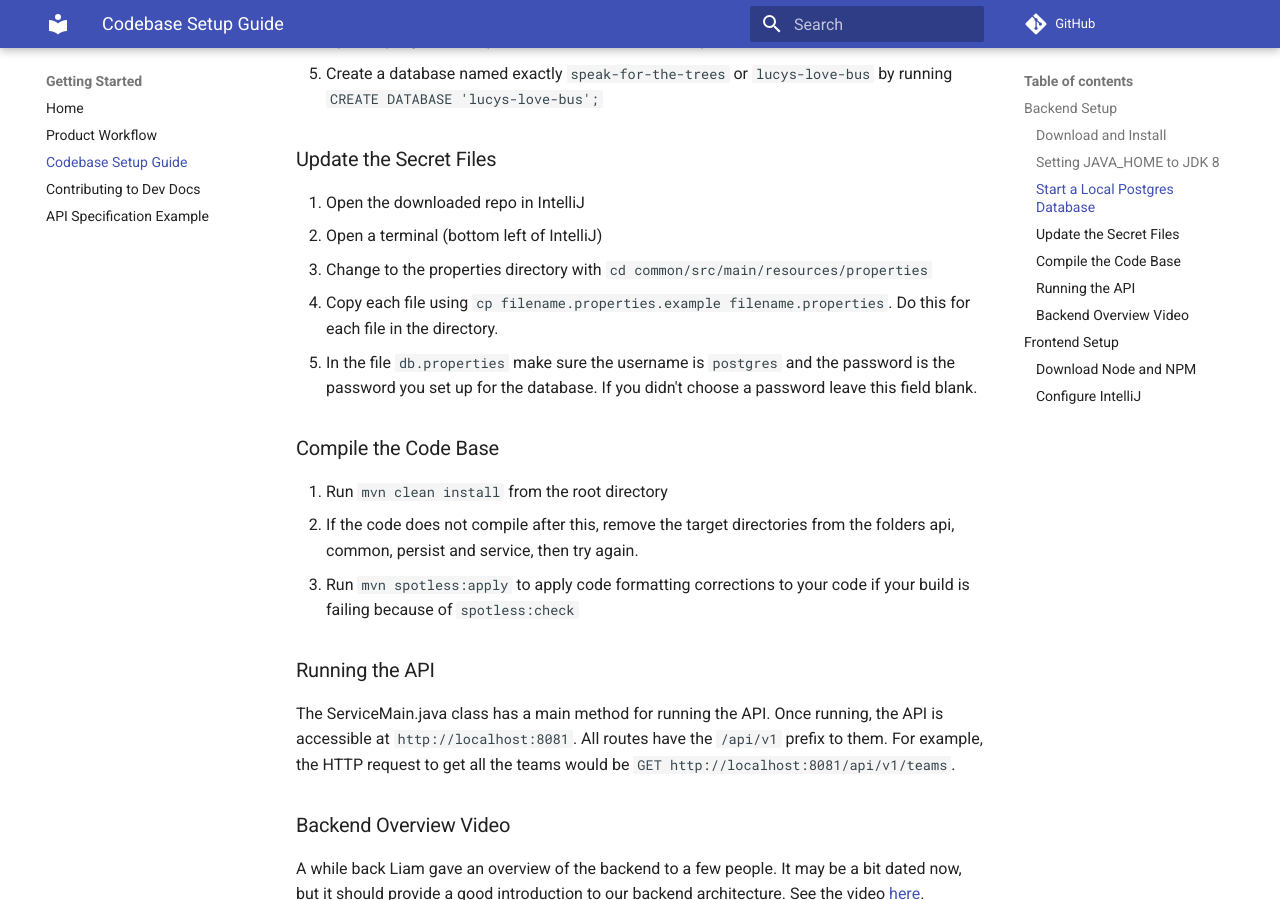
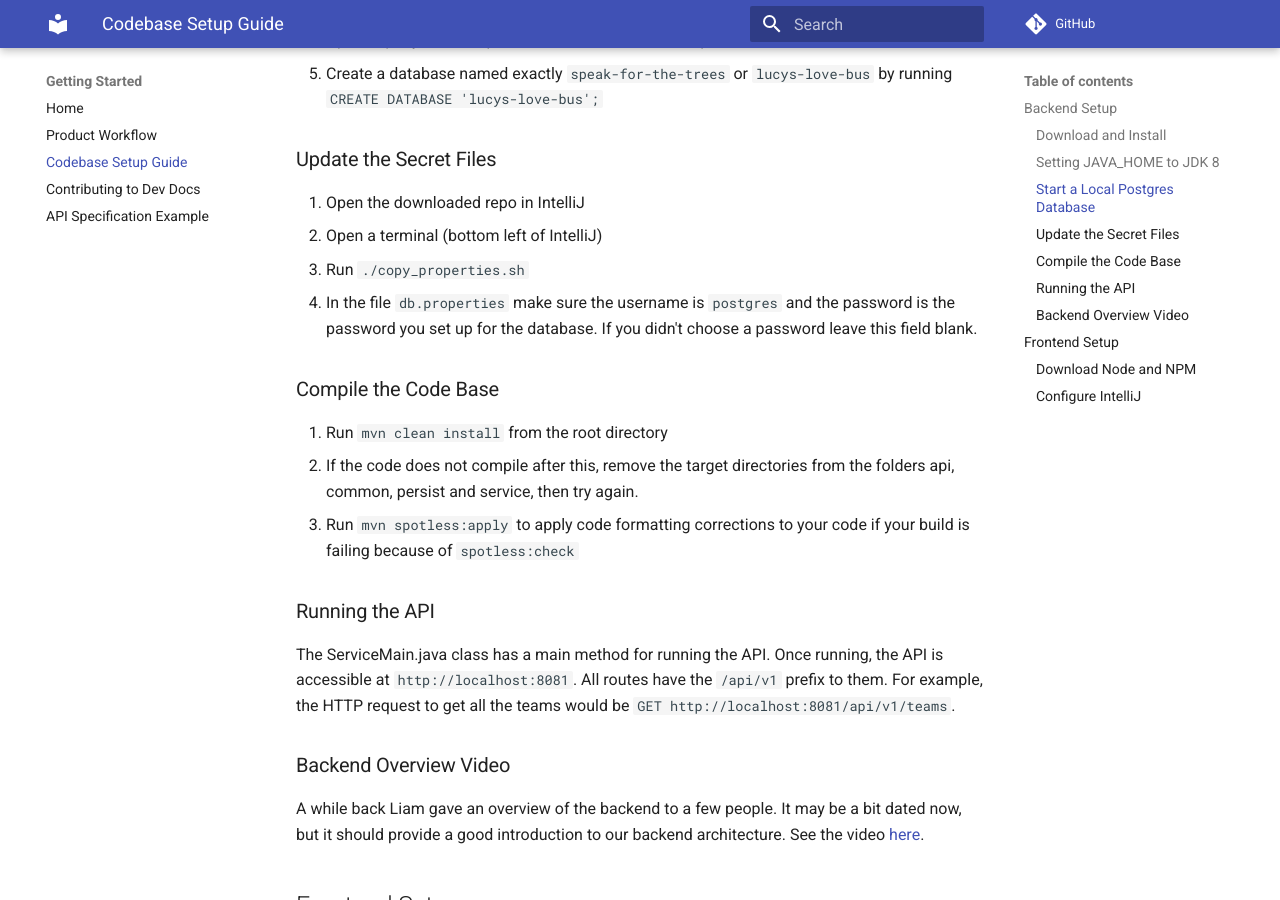
Before and after one commit to Code-4-Community/c4c-dev-docs, an MkDocs documentation site: the page built from docs/getting-started/setup-local-dev.md, in a window 1280 px wide and 900 px high, scrolled down 1567 px. Built offline with MkDocs 1.6.1 and Material for MkDocs 9.7.7, drawn with Linux system fonts in a browser that asks for light colours; comment, search, counter and statistics services are not loaded.

Commit message:
copy properties script

```diff
--- a/docs/getting-started/setup-local-dev.md
+++ b/docs/getting-started/setup-local-dev.md
@@ -27,9 +27,8 @@ This is a comprehensive overview of the steps required and everything needed to
 ### Update the Secret Files
 1. Open the downloaded repo in IntelliJ
 2. Open a terminal (bottom left of IntelliJ)
-3. Change to the properties directory with `cd common/src/main/resources/properties`
-4. Copy each file using `cp filename.properties.example filename.properties`. Do this for each file in the directory.
-5. In the file `db.properties` make sure the username is `postgres` and the password is the password you set up for the database. If you didn't choose a password leave this field blank.
+3. Run `./copy_properties.sh`
+4. In the file `db.properties` make sure the username is `postgres` and the password is the password you set up for the database. If you didn't choose a password leave this field blank.
 
 ### Compile the Code Base
 1. Run `mvn clean install` from the root directory
```
